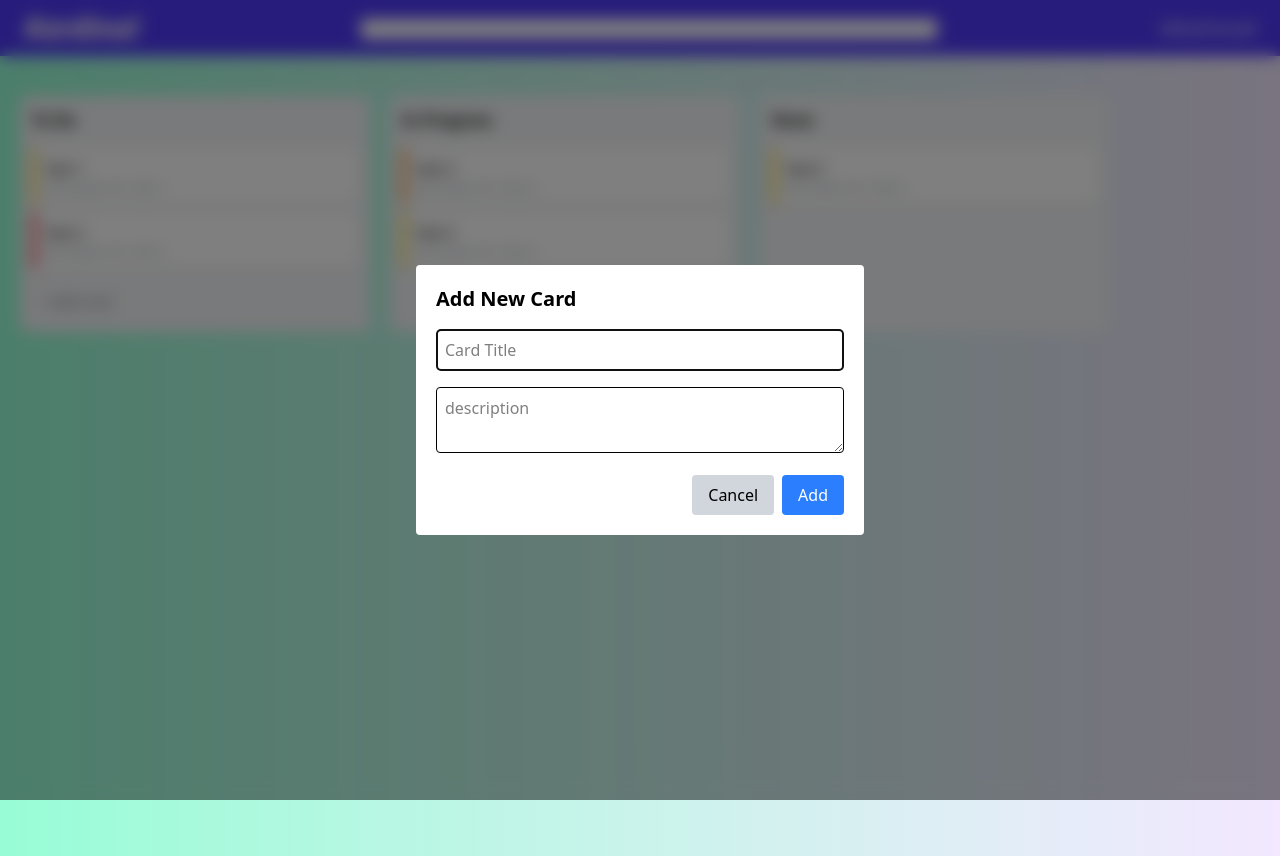
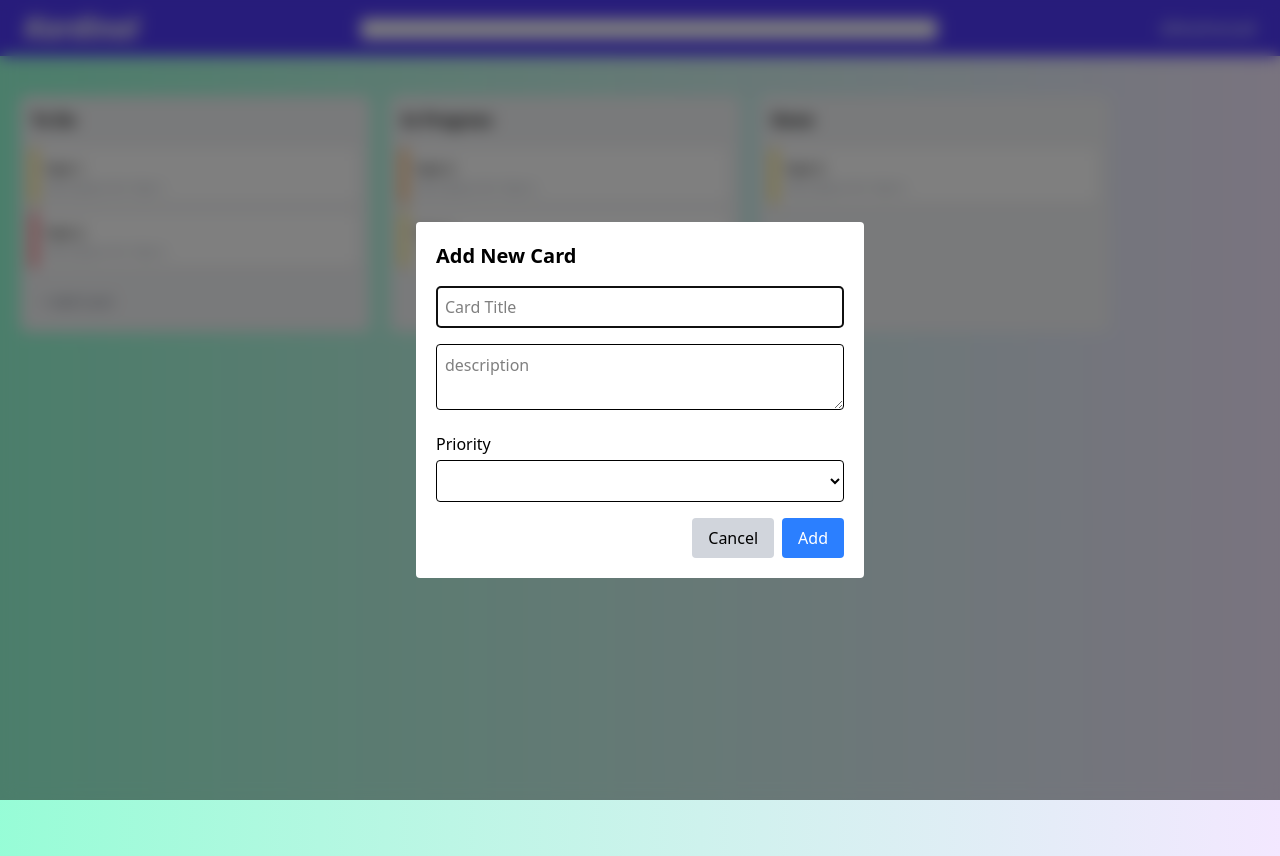
Before and after one commit to Andreeoak/Kardinal, a Vue app in the folder Kardinal/: page / in a window 1280 px wide. Both pictures are taken after a click on the button "+ Add Card". Built offline with nearby package versions, Linux system fonts and the light colour scheme; the HTML template or start-up script is replaced by a standard one.

Commit message:
Color new cards and changing existing ones in the editing

```diff
--- a/Kardinal/src/components/ModalDialogue.vue
+++ b/Kardinal/src/components/ModalDialogue.vue
@@ -53,6 +53,20 @@
       aria-label="Card Title" class ="w-full p-2 mb-4 border rounded" ref="titleInput"/>
 
       <textarea v-model="localCard.description" class ="w-full p-2 mb-4 border rounded" placeholder="description" aria-label="Card Description"/>
+
+      <!-- Priority Dropdown -->
+      <label for="priority" class="block mb-1 font-medium">Priority</label>
+      <select
+        id="priority"
+        v-model="localCard.priority"
+        class="w-full p-2 mb-4 border rounded"
+      >
+        <option value="normal">Normal (Yellow)</option>
+        <option value="high">High (Orange)</option>
+        <option value="urgent">Urgent (Red)</option>
+      </select>
+
+
       <div class="flex justify-end gap-2">
         <button class="bg-gray-300 hover:bg-gray-200 text-black px-4 py-2 rounded" @click="emit('close')">
           Cancel
```
